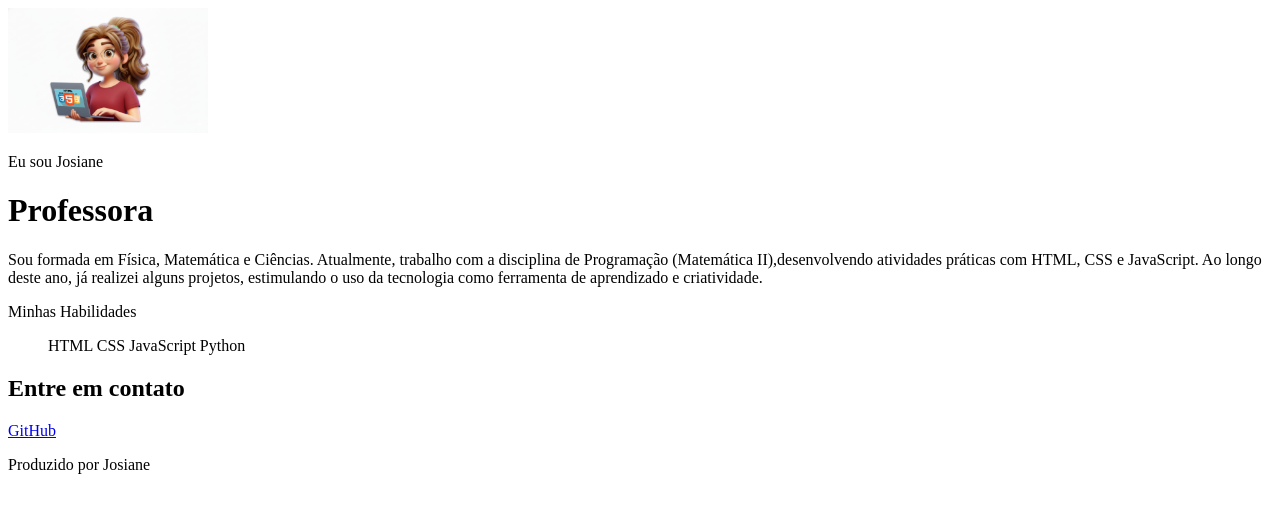
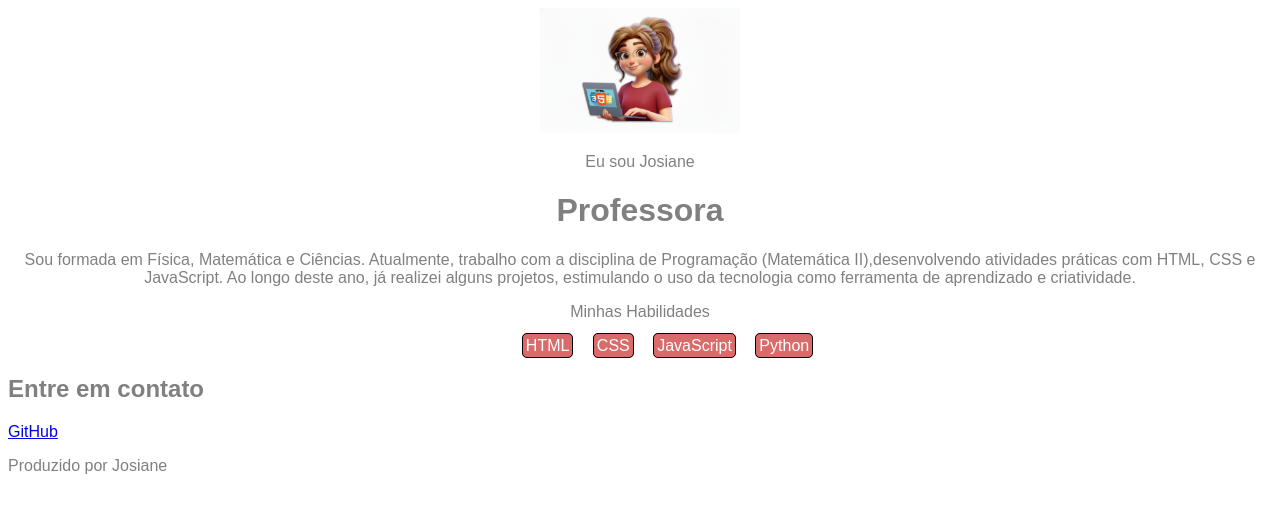
Before and after one commit to josianeruiz1976/portfolio-GE, a plain HTML site: page index.html in a window 1280 px wide. Drawn offline with Linux system fonts and the light colour scheme.

Commit message:
css- aula 27.10.25

```diff
--- a/index.html
+++ b/index.html
@@ -4,6 +4,7 @@
 <head>
   <meta charset="UTF-8">
   <meta name="viewport" content="width=device-width, initial-scale=1.0">
+  <link rel="stylesheet" href="style.css">
   <title>Meu Portfólio</title>
 </head>
 
--- /dev/null
+++ b/style.css
@@ -0,0 +1,19 @@
+body{
+    font-family: sans-serif;
+    color: gray ;
+
+}
+
+header{
+    text-align: center;
+
+}
+
+span{
+    background-color: rgb(218, 107, 107);
+    color: white;
+    padding: 3px;
+    border: 1px solid black;
+    border-radius: 5px;
+    margin:10px 0px 5px 15px;
+}
```
